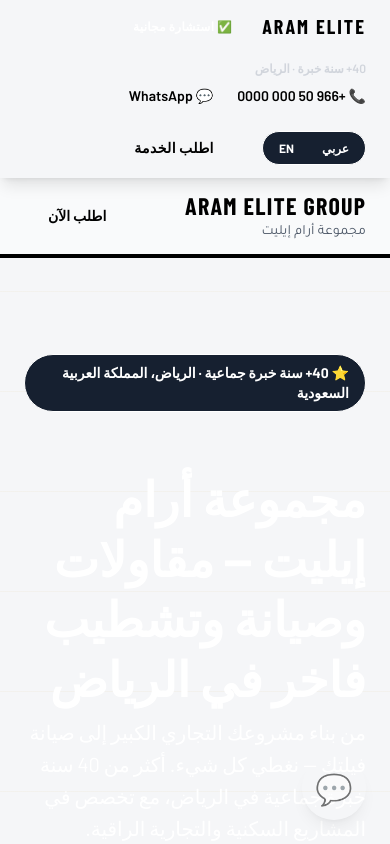
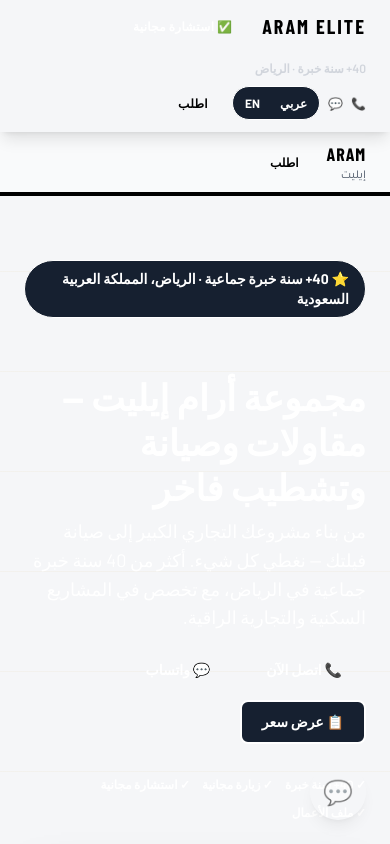
Before and after one commit to Abdullahqasem2/aram-elite, a React (Vite) app: page / in a window 390 px wide. Shown: the top 844 px of the page. Built offline with nearby package versions, Linux system fonts and the light colour scheme; a web font is replaced by a local one.

Commit message:
fix: improve responsive design and component styling - TopBar, Nav, Stats, Hero, WhatsAppFloat, PhotoShowcase

```diff
--- a/src/components/Hero.tsx
+++ b/src/components/Hero.tsx
@@ -5,8 +5,8 @@
   const { lang } = useLanguage();
 
   return (
-    <section className="bg-linear-to-br from-primary-dark via-primary to-primary-dark dark:from-gray-800 dark:via-gray-900 dark:to-gray-800 px-6 py-24 md:py-32 text-white relative overflow-hidden min-h-screen flex items-center" style={{ backgroundImage: 'repeating-linear-gradient(0deg, rgba(196, 154, 42, 0.05) 0px, rgba(196, 154, 42, 0.05) 1px, transparent 1px, transparent 100px)' }}>
-      <div className="max-w-6xl mx-auto w-full grid grid-cols-1 lg:grid-cols-3 gap-12 relative z-10">
+    <section className="bg-linear-to-br from-primary-dark via-primary to-primary-dark dark:from-gray-800 dark:via-gray-900 dark:to-gray-800 px-6 py-16 md:py-24 lg:py-32 text-white relative overflow-hidden min-h-screen flex items-center" style={{ backgroundImage: 'repeating-linear-gradient(0deg, rgba(196, 154, 42, 0.05) 0px, rgba(196, 154, 42, 0.05) 1px, transparent 1px, transparent 100px)' }}>
+      <div className="max-w-6xl mx-auto w-full grid grid-cols-1 lg:grid-cols-3 gap-8 lg:gap-12 relative z-10">
         {/* Left: Main Content */}
         <div className="lg:col-span-2">
           <div className="mb-8">
@@ -15,38 +15,38 @@
             </span>
           </div>
 
-          <h1 className="font-cond text-5xl md:text-7xl font-bold leading-tight mb-6">
+          <h1 className="font-cond text-4xl md:text-6xl lg:text-7xl font-bold leading-tight mb-6">
             {lang === 'ar' ? (
-              <>مجموعة <span className="text-gold">أرام إيليت</span> — مقاولات وصيانة وتشطيب فاخر في الرياض</>
+              <>مجموعة <span className="text-gold">أرام إيليت</span> — مقاولات وصيانة وتشطيب فاخر</>
             ) : (
-              <>Aram Elite Group — <span className="text-gold">Contracting, Maintenance & Luxury Fit-Out</span> in Riyadh</>
+              <>Aram Elite Group — <span className="text-gold">Contracting, Maintenance & Luxury Fit-Out</span></>
             )}
           </h1>
 
-          <p className="text-xl md:text-2xl text-white text-opacity-90 mb-6 leading-relaxed">
+          <p className="text-lg md:text-xl lg:text-2xl text-white text-opacity-90 mb-6 leading-relaxed">
             {lang === 'ar'
               ? 'من بناء مشروعك التجاري الكبير إلى صيانة فيلتك — نغطي كل شيء. أكثر من 40 سنة خبرة جماعية في الرياض، مع تخصص في المشاريع السكنية والتجارية الراقية.'
               : 'From building your next commercial project to maintaining your villa — we cover every trade. 40+ years of collective experience in Riyadh, specializing in high-end residential and commercial projects.'
             }
           </p>
 
-          <div className="flex flex-wrap gap-4 mb-10">
-            <a href="tel:+966500000000" className="bg-gold dark:bg-yellow-500 text-primary-dark dark:text-gray-900 px-9 py-4 rounded-lg font-cond text-lg font-bold uppercase hover:bg-yellow-400 dark:hover:bg-yellow-600 transition-colors flex items-center gap-2">
+          <div className="flex flex-wrap gap-2 md:gap-4 mb-8">
+            <a href="tel:+966500000000" className="bg-gold dark:bg-yellow-500 text-primary-dark dark:text-gray-900 px-6 md:px-9 py-3 md:py-4 rounded-lg font-cond text-sm md:text-lg font-bold uppercase hover:bg-yellow-400 dark:hover:bg-yellow-600 transition-colors flex items-center gap-2 whitespace-nowrap">
               📞 {lang === 'ar' ? 'اتصل الآن' : 'Call Now'}
             </a>
-            <a href="https://wa.me/966500000000" className="bg-green dark:bg-green-600 text-white px-9 py-4 rounded-lg font-cond text-lg font-bold uppercase hover:bg-green-700 dark:hover:bg-green-700 transition-colors flex items-center gap-2">
+            <a href="https://wa.me/966500000000" className="bg-green dark:bg-green-600 text-white px-6 md:px-9 py-3 md:py-4 rounded-lg font-cond text-sm md:text-lg font-bold uppercase hover:bg-green-700 dark:hover:bg-green-700 transition-colors flex items-center gap-2 whitespace-nowrap">
               💬 {lang === 'ar' ? 'واتساب' : 'WhatsApp'}
             </a>
-            <a href="#contact" className="bg-white bg-opacity-15 dark:bg-opacity-10 border-2 border-white text-white px-8 py-3.5 rounded-lg font-cond text-lg font-bold uppercase hover:bg-opacity-25 dark:hover:bg-opacity-20 transition-colors flex items-center gap-2">
-              📋 {lang === 'ar' ? 'اطلب عرض سعر' : 'Get a Quote'}
+            <a href="#contact" className="bg-white bg-opacity-15 dark:bg-opacity-10 border-2 border-white text-white px-5 md:px-8 py-2.5 md:py-3.5 rounded-lg font-cond text-sm md:text-lg font-bold uppercase hover:bg-opacity-25 dark:hover:bg-opacity-20 transition-colors flex items-center gap-2 whitespace-nowrap">
+              📋 {lang === 'ar' ? 'عرض سعر' : 'Get Quote'}
             </a>
           </div>
 
-          <div className="flex flex-wrap gap-4">
-            <span className="text-sm font-semibold text-gold flex items-center gap-2">✓ {lang === 'ar' ? '40+ سنة خبرة' : '40+ Years Experience'}</span>
-            <span className="text-sm font-semibold text-gold flex items-center gap-2">✓ {lang === 'ar' ? 'زيارة موقع مجانية' : 'Free Site Visit'}</span>
-            <span className="text-sm font-semibold text-gold flex items-center gap-2">✓ {lang === 'ar' ? 'استشارة مجانية' : 'Free Consultation'}</span>
-            <span className="text-sm font-semibold text-gold flex items-center gap-2">✓ {lang === 'ar' ? 'ملف أعمال عند الطلب' : 'Portfolio on Request'}</span>
+          <div className="flex flex-wrap gap-3 text-xs md:text-sm">
+            <span className="font-semibold text-gold flex items-center gap-2">✓ {lang === 'ar' ? '40+ سنة خبرة' : '40+ Years'}</span>
+            <span className="font-semibold text-gold flex items-center gap-2">✓ {lang === 'ar' ? 'زيارة مجانية' : 'Free Visit'}</span>
+            <span className="font-semibold text-gold flex items-center gap-2">✓ {lang === 'ar' ? 'استشارة مجانية' : 'Free Consult'}</span>
+            <span className="font-semibold text-gold flex items-center gap-2">✓ {lang === 'ar' ? 'ملف الأعمال' : 'Portfolio'}</span>
           </div>
         </div>
 
--- a/src/components/Nav.tsx
+++ b/src/components/Nav.tsx
@@ -23,23 +23,23 @@
       ];
 
   return (
-    <nav className="sticky top-11 z-40 bg-gray-50 dark:bg-gray-800 border-b-4 border-primary dark:border-blue-500 px-6 flex items-stretch justify-between transition-colors">
-      <div className="flex flex-col justify-center py-3">
-        <span className="font-cond text-2xl font-bold text-primary dark:text-blue-300 tracking-wider">ARAM ELITE GROUP</span>
-        <span className="font-arabic text-sm text-gray-600 dark:text-gray-400">مجموعة أرام إيليت</span>
+    <nav className="sticky top-11 z-40 bg-gray-50 dark:bg-gray-800 border-b-4 border-primary dark:border-blue-500 px-6 py-2 flex items-center justify-between transition-colors gap-3 overflow-x-auto">
+      <div className="flex flex-col justify-center whitespace-nowrap min-w-fit">
+        <span className="font-cond text-lg md:text-2xl font-bold text-primary dark:text-blue-300 tracking-wider">ARAM</span>
+        <span className="font-arabic text-xs md:text-sm text-gray-600 dark:text-gray-400">إيليت</span>
       </div>
-      <ul className="hidden md:flex list-none gap-0">
+      <ul className="hidden lg:flex list-none gap-0 flex-1 justify-center">
         {navLinks.map(link => (
           <li key={link.href} className="flex">
-            <a href={link.href} className="flex items-center px-5 text-sm font-semibold text-gray-700 dark:text-gray-300 border-b-4 border-transparent hover:text-primary dark:hover:text-blue-300 hover:border-primary dark:hover:border-blue-400 transition-all">
+            <a href={link.href} className="flex items-center px-3 text-xs font-semibold text-gray-700 dark:text-gray-300 border-b-4 border-transparent hover:text-primary dark:hover:text-blue-300 hover:border-primary dark:hover:border-blue-400 transition-all whitespace-nowrap">
               {link.label}
             </a>
           </li>
         ))}
       </ul>
-      <div className="flex items-center gap-3">
-        <a href="#contact" className="bg-primary dark:bg-blue-600 text-white px-6 py-2.5 text-sm font-bold rounded hover:bg-primary-dark dark:hover:bg-blue-700 transition-colors font-cond whitespace-nowrap">
-          {lang === 'ar' ? 'اطلب الآن' : 'Order Now →'}
+      <div className="flex items-center gap-2 ml-auto">
+        <a href="#contact" className="bg-primary dark:bg-blue-600 text-white px-4 py-2 text-xs md:text-sm font-bold rounded hover:bg-primary-dark dark:hover:bg-blue-700 transition-colors font-cond whitespace-nowrap">
+          {lang === 'ar' ? 'اطلب' : 'Order'}
         </a>
       </div>
     </nav>
--- a/src/components/PhotoShowcase.tsx
+++ b/src/components/PhotoShowcase.tsx
@@ -2,7 +2,7 @@
 
 const PhotoShowcase: React.FC = () => {
   return (
-    <div className="grid grid-cols-3 md:grid-cols-5 gap-1 bg-gray-200 dark:bg-gray-800">
+    <div className="grid grid-cols-2 md:grid-cols-4 lg:grid-cols-5 gap-0.5 md:gap-1 bg-gray-200 dark:bg-gray-800">
       {/* Tall left column */}
       <div className="col-span-1 md:row-span-2">
         <div className="relative h-60 md:h-full overflow-hidden bg-gradient-to-br from-primary-dark to-primary dark:from-gray-700 dark:to-gray-800">
--- a/src/components/TopBar.tsx
+++ b/src/components/TopBar.tsx
@@ -15,17 +15,17 @@
           {lang === 'ar' ? '40+ سنة خبرة · الرياض' : '40+ Years Experience · Riyadh'}
         </span>
       </div>
-      <div className="flex gap-6 items-center flex-wrap">
-        <a href="tel:+966500000000" className="text-gold dark:text-yellow-400 text-sm hover:text-yellow-300 transition-colors flex items-center gap-1 font-semibold">
-          📞 +966 50 000 0000
+      <div className="flex gap-2 md:gap-4 items-center flex-wrap justify-end">
+        <a href="tel:+966500000000" className="text-gold dark:text-yellow-400 text-xs md:text-sm hover:text-yellow-300 transition-colors flex items-center gap-1 font-semibold whitespace-nowrap">
+          📞 <span className="hidden md:inline">+966 50 000</span>
         </a>
-        <a href="https://wa.me/966500000000" className="text-green dark:text-green-400 text-sm hover:text-green-300 transition-colors flex items-center gap-1 font-semibold">
-          💬 WhatsApp
+        <a href="https://wa.me/966500000000" className="text-green dark:text-green-400 text-xs md:text-sm hover:text-green-300 transition-colors flex items-center gap-1 font-semibold whitespace-nowrap">
+          💬 <span className="hidden md:inline">WhatsApp</span>
         </a>
         <div className="flex gap-1 bg-white bg-opacity-10 dark:bg-opacity-10 border border-white border-opacity-20 rounded-full p-1">
           <button
             onClick={() => setLang('ar')}
-            className={`px-3 py-1 rounded-full text-xs font-bold transition-colors ${
+            className={`px-2 md:px-3 py-1 rounded-full text-xs font-bold transition-colors ${
               lang === 'ar'
                 ? 'bg-gold text-primary-dark'
                 : 'text-white hover:bg-white hover:bg-opacity-10'
@@ -35,7 +35,7 @@
           </button>
           <button
             onClick={() => setLang('en')}
-            className={`px-3 py-1 rounded-full text-xs font-bold transition-colors ${
+            className={`px-2 md:px-3 py-1 rounded-full text-xs font-bold transition-colors ${
               lang === 'en'
                 ? 'bg-gold text-primary-dark'
                 : 'text-white hover:bg-white hover:bg-opacity-10'
@@ -44,8 +44,8 @@
             EN
           </button>
         </div>
-        <a href="#contact" className="bg-accent dark:bg-red-600 text-white px-6 py-2 text-sm font-bold rounded hover:bg-red-700 dark:hover:bg-red-700 transition font-cond tracking-wide uppercase whitespace-nowrap">
-          {lang === 'ar' ? 'اطلب الخدمة' : 'Order Now'}
+        <a href="#contact" className="bg-accent dark:bg-red-600 text-white px-4 py-2 text-xs md:text-sm font-bold rounded hover:bg-red-700 dark:hover:bg-red-700 transition font-cond tracking-wide uppercase whitespace-nowrap">
+          {lang === 'ar' ? 'اطلب' : 'Order'}
         </a>
       </div>
     </div>
--- a/src/components/WhatsAppFloat.tsx
+++ b/src/components/WhatsAppFloat.tsx
@@ -4,7 +4,7 @@
   return (
     <a
       href="https://wa.me/966500000000"
-      className="fixed bottom-6 right-6 z-40 w-16 h-16 bg-green dark:bg-green-600 hover:bg-green-700 dark:hover:bg-green-700 text-white rounded-full flex items-center justify-center text-3xl shadow-lg hover:shadow-2xl transition-all animate-pulse"
+      className="fixed bottom-6 right-6 md:bottom-8 md:right-8 z-30 w-14 h-14 md:w-16 md:h-16 bg-green dark:bg-green-600 hover:bg-green-700 dark:hover:bg-green-700 text-white rounded-full flex items-center justify-center text-2xl md:text-3xl shadow-lg hover:shadow-2xl transition-all animate-pulse"
       title="Chat on WhatsApp"
     >
       💬
```
Also changed, not shown: src/components/Stats.tsx (+13 -5 lines).
